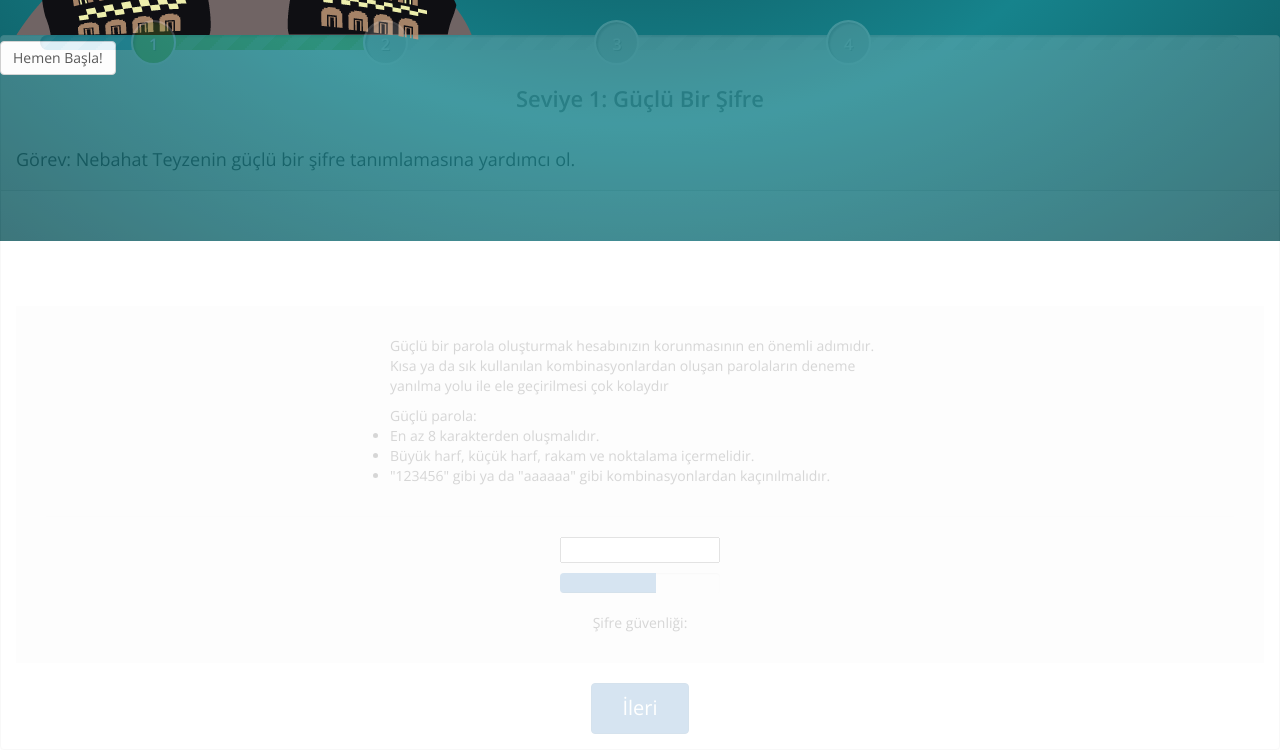
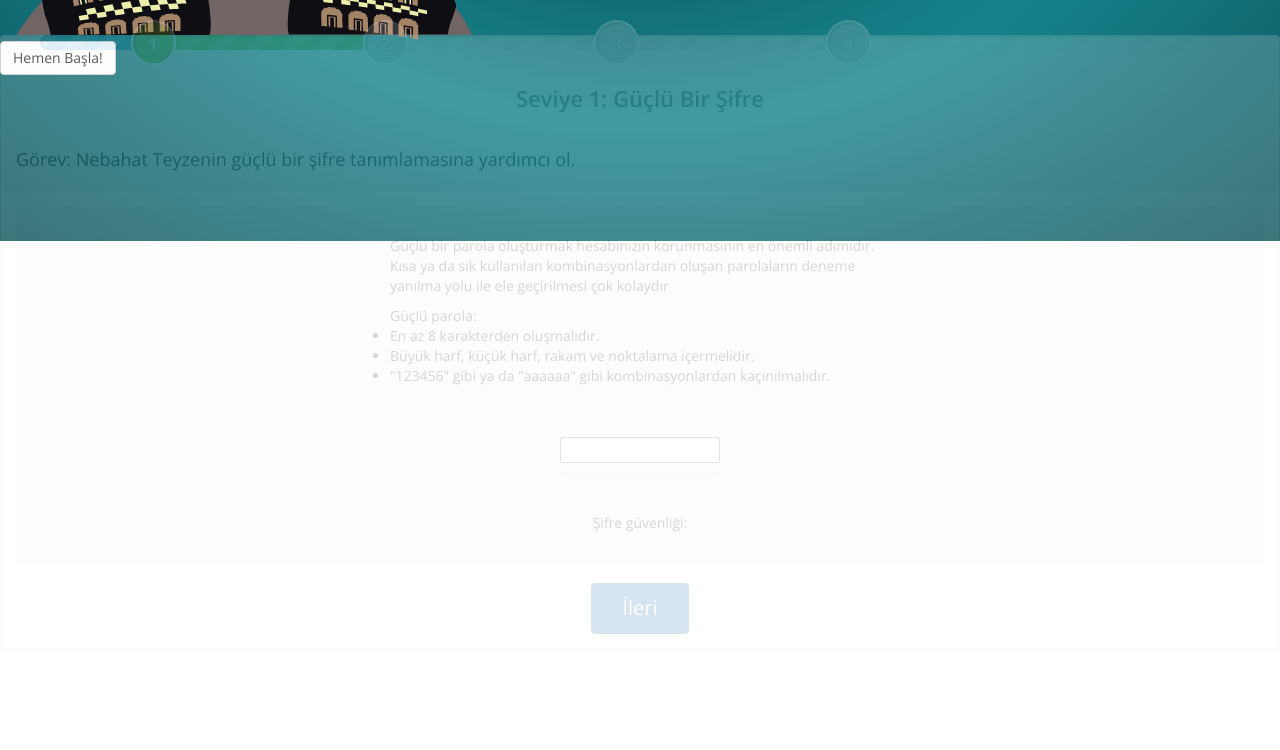
Before and after one commit to smddzcy/ESETGuvenlikOyunu, a PHP site: the page made by views/levels/level-1.html in a window 1280 px wide; the page is wider, and only the part inside the window is pictured. Shown: the part 559-1309 px from the top of that part. After the commit the page ends 1193 px from the top of that part, so only its background shows below. Run offline with PHP 8.4, Linux system fonts and the light colour scheme; the template is opened without the code that fills it, so the values that code supplies are empty; some libraries are stand-ins or nearby versions.

Commit message:
Application front-end design is completed.

```diff
--- a/assets/css/style.css
+++ b/assets/css/style.css
@@ -74,7 +74,6 @@ body {
 	font-size:18px;
 }
 #level .panel .panel-body{
-	margin-top:100px;
 	text-align:center;
 }
 #level .panel.level-2 .panel-body {
--- a/views/levels/level-1.html
+++ b/views/levels/level-1.html
@@ -40,8 +40,8 @@
 
                 <div id="password-strength">
                     <div class="progress">
-                        <div class="progress-bar" role="progressbar" aria-valuenow="60" aria-valuemin="0"
-                             aria-valuemax="100" style="width: 60%;"></div>
+                        <div class="progress-bar" role="progressbar" aria-valuenow="0" aria-valuemin="0"
+                             aria-valuemax="100" style="width: 0%;"></div>
 
                     </div>
                 </div>
--- a/views/levels/level-4.html
+++ b/views/levels/level-4.html
@@ -39,7 +39,7 @@
         <input type="hidden" id="levelCode" value="48547757">
         <div class="panel-body">
             <h1><b>Nebahat Teyze'ye yardımcı oldun!</b></h1>
-            <img src="../assets/images/nebahatteyze.png" style="height:400px;">
+            <img src="../assets/images/su-boregi.png" style="height:400px;">
             <h3>Toplam skor: 88/100</h3>
             <div class="last-scene-social-media">
                 <a class="btnz share facebook" href="#" onclick="shareFacebook()"><i class="fa fa-facebook"></i> Skoru Paylaş</a>
```
Also changed, not shown: views/levels/level-2.html (indentation only). Lines whose indentation alone changed are shown as unchanged.
